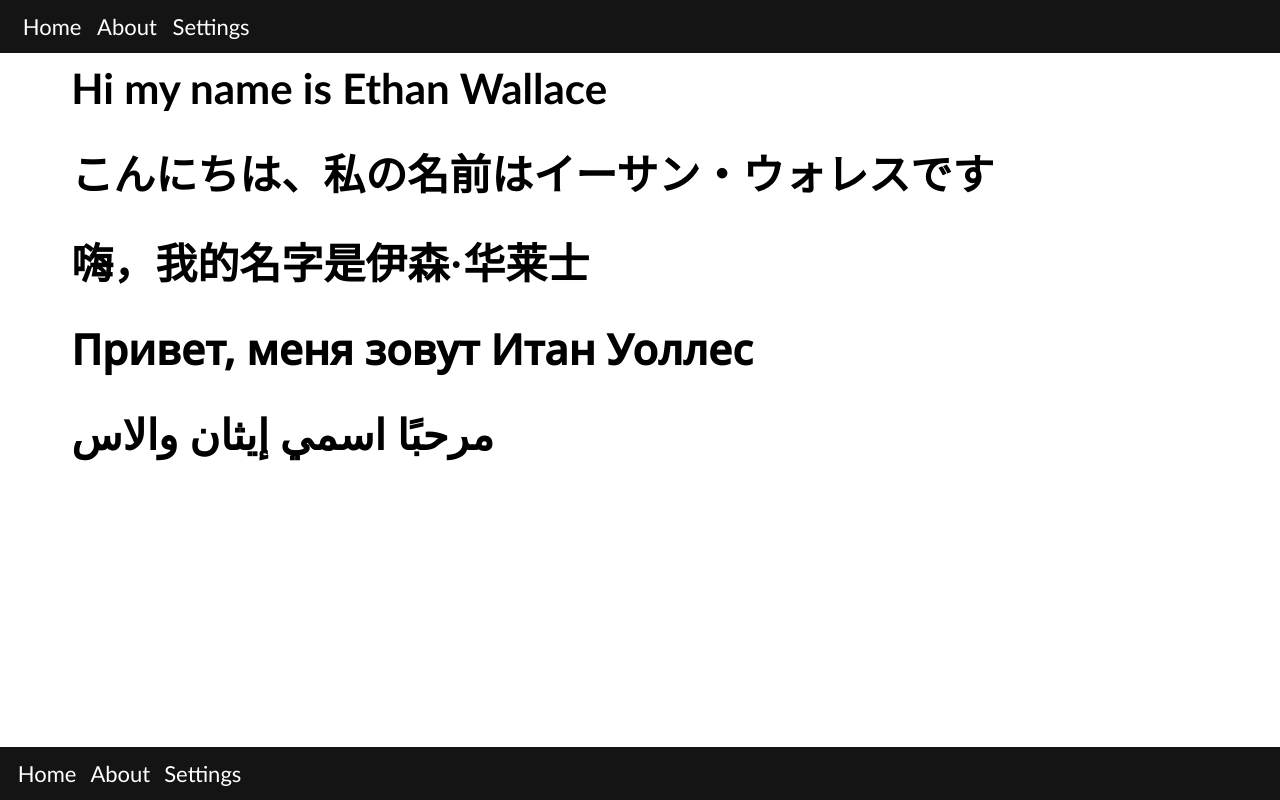
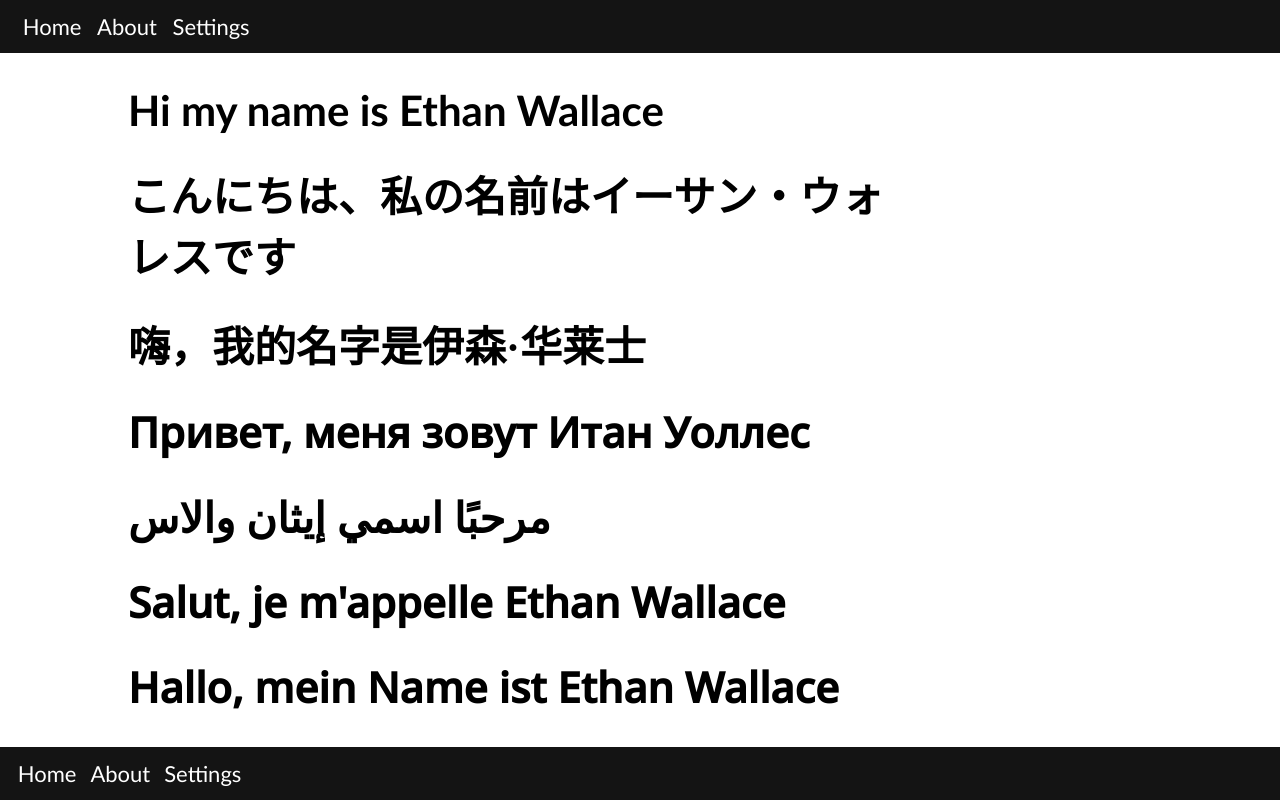
Before and after one commit to realmichealbay/resume-site, a SvelteKit app: page / in a window 1280 px wide. Built offline with nearby package versions, Linux system fonts and the light colour scheme; a web font is replaced by a local one.

Commit message:
add on master

```diff
--- a/src/routes/+page.svelte
+++ b/src/routes/+page.svelte
@@ -1,8 +1,10 @@
 
-
-<h1>Hi my name is Ethan Wallace</h1>
-<h1 id="jpn">こんにちは、私の名前はイーサン・ウォレスです</h1>
-<h1 id="cny">嗨，我的名字是伊森·华莱士</h1>
-<h1 id="ru">Привет, меня зовут Итан Уоллес</h1>
-<h1 id="ru">مرحبًا اسمي إيثان والاس</h1>
-<h1 id="ru"></h1>
+<div class="over-top-intro">
+    <h1>Hi my name is Ethan Wallace</h1>
+    <h1 id="jpn">こんにちは、私の名前はイーサン・ウォレスです</h1>
+    <h1 id="cny">嗨，我的名字是伊森·华莱士</h1>
+    <h1 id="ru">Привет, меня зовут Итан Уоллес</h1>
+    <h1 id="ru">مرحبًا اسمي إيثان والاس</h1>
+    <h1 id="ru">Salut, je m'appelle Ethan Wallace</h1>
+    <h1 id="ru">Hallo, mein Name ist Ethan Wallace</h1>
+</div>
--- a/static/global.css
+++ b/static/global.css
@@ -19,6 +19,15 @@
 html{
     overflow-x: hidden;
 }
+
+
+.over-top-intro{
+    position: absolute;
+    left: 40%;
+    bottom: 50%;
+    transform: translate(-50%,50%);
+}
+
 
 .nav-wrapper{
     padding: 1%;
```
